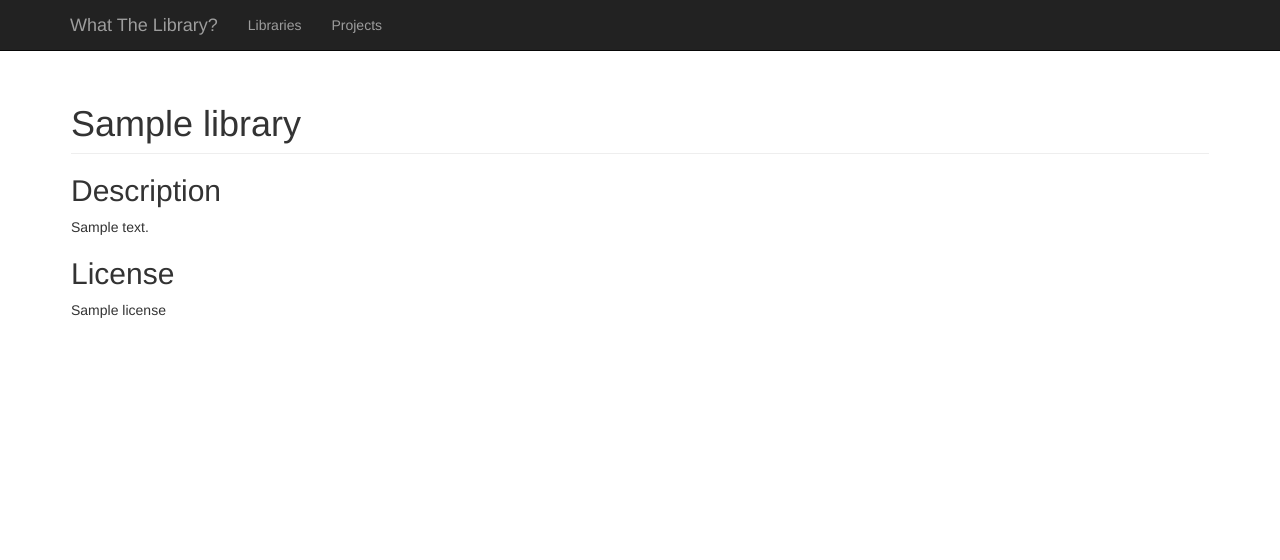
After one commit to elegion/djangodash2013, a Django app: template templates/wtlib/library.html in a window 1280 px wide. The commit adds this page. Shown: the top 560 px of the page. Run offline with Django 3.2, Linux system fonts and the light colour scheme; the template is opened without the code that fills it: most values are stand-ins (such as "Sample title", 1, 10 or a date in 2020); parts of the project's set-up code (start-up, migrations or seed data) failed here and were passed over; some libraries are stand-ins or nearby versions.

Commit message:
Add dumb libraries views

```diff
--- a/templates/base.html
+++ b/templates/base.html
@@ -27,6 +27,7 @@
               </div>
               <div class="navbar-collapse collapse">
                 <ul class="nav navbar-nav">
+                  <li><a href="{% url 'wtlib_libraries_list' %}">{% trans 'Libraries' %}</a></li>
                   <li><a href="{% url 'wtlib_projects_list' %}">{% trans 'Projects' %}</a></li>
                 </ul>
               </div>
--- /dev/null
+++ b/templates/wtlib/library.html
@@ -0,0 +1,18 @@
+{% extends 'base.html' %}
+{% load i18n %}
+
+{% block content %}
+  <h1 class="page-header">{{ library.name }}</h1>
+  {% if library.short_description %}
+    <h2>{% trans 'Description' %}</h2>
+    <article class="library-short-description">
+      {{ library.short_description }}
+    </article>
+  {% endif %}
+  {% if library.license %}
+    <h2>{% trans 'License' %}</h2>
+    <article class="library-license">
+      {{ library.license }}
+    </article>
+  {% endif %}
+{% endblock %}
--- a/wtl/wtlib/urls.py
+++ b/wtl/wtlib/urls.py
@@ -3,7 +3,13 @@ from django.conf.urls import patterns, url
 
 urlpatterns = patterns(
     'wtl.wtlib.views',
+
     url(r'^$', 'home', name='home'),
+
+    url(r'^libraries/$', 'libraries_list', name='wtlib_libraries_list'),
+    url(r'^libraries/(?P<library_slug>[\w\d-]+)$', 'library',
+        name='wtlib_library'),
+
     url(r'^projects/$', 'projects_list', name='wtlib_projects_list'),
     url(r'^projects/(?P<project_slug>[\w\d-]+)$', 'project',
         name='wtlib_project'),
```
Also changed, not shown: templates/wtlib/libraries_list.html (added, +11 -0 lines), wtl/wtlib/views.py (+11 -1 lines).
